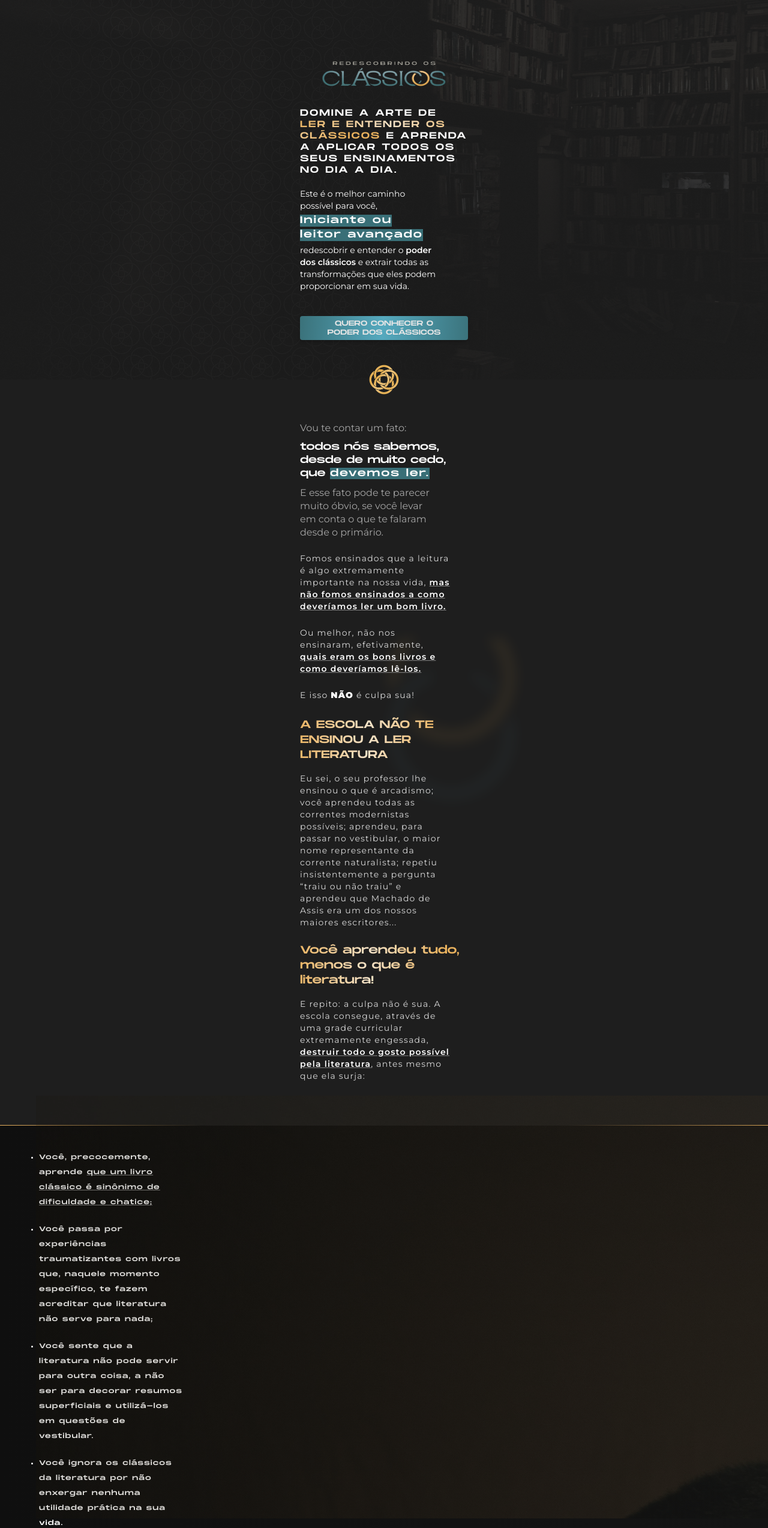
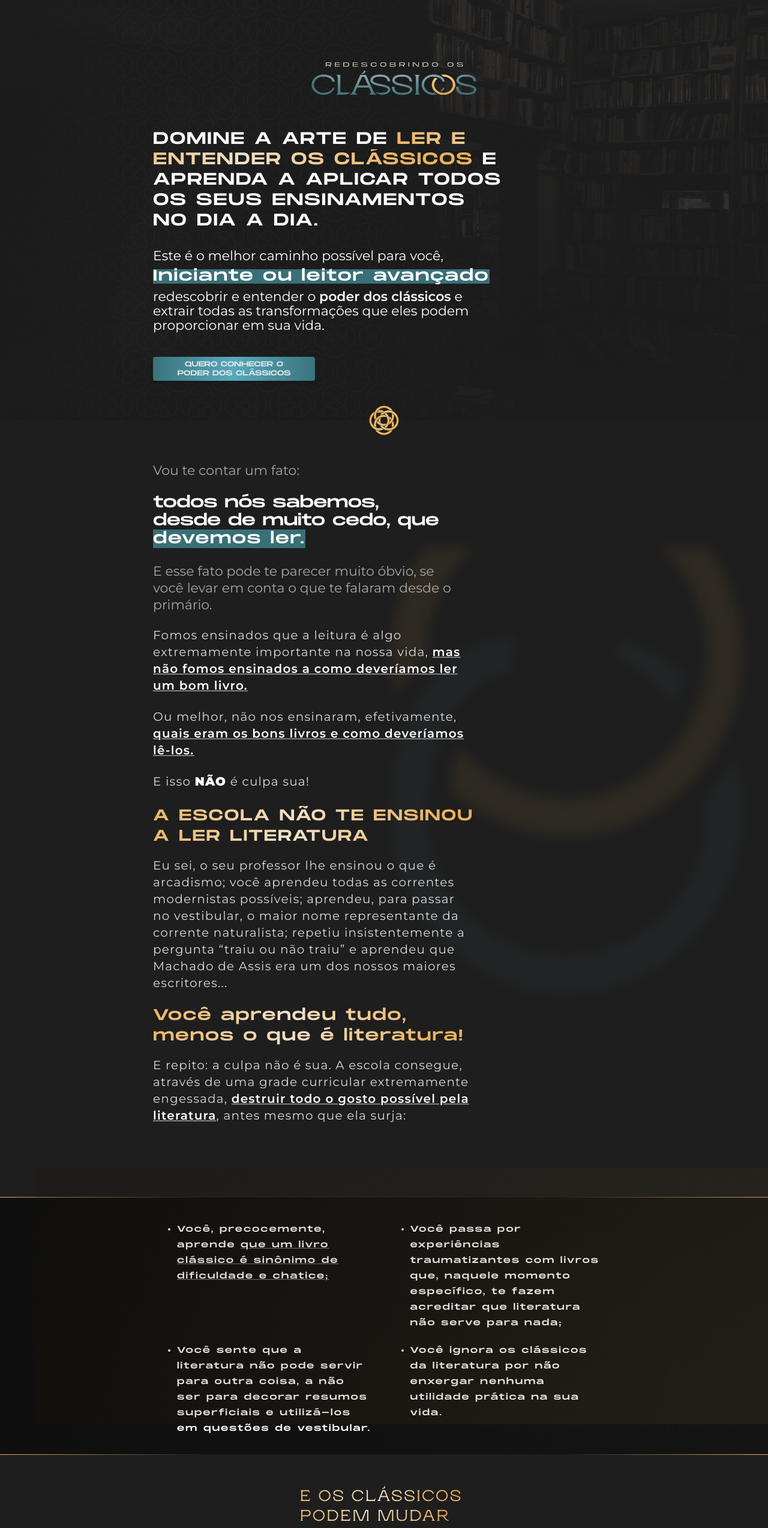
Before and after one commit to MatheusLasserre/matheus-araujo-website, a Next.js app: page /redescobrindo-os-classicos in a window 1280 px wide. Shown: the top 2548 px of the page at 60% size. Built offline with nearby package versions, Linux system fonts and the light colour scheme.

Commit message:
Ajustes finais

```diff
--- a/components/ROC/Bloco6.js
+++ b/components/ROC/Bloco6.js
@@ -63,7 +63,7 @@ function Bloco6() {
                                 <p className={B6Style.itemTitle}>MINICURSO</p>
                                 <div className={B6Style.itemImage}>
                                     <Image
-                                        src="/images/ROC/BONUS-1.png"
+                                        src="/images/ROC/BONUS-4.png"
                                         width={242}
                                         height={233}
                                         className={B6Style.itemImage}
--- a/components/ROC/Hero.js
+++ b/components/ROC/Hero.js
@@ -23,8 +23,7 @@ function Hero() {
                             />
                         </div>
                         <h1 className={heroStyle.heroHeadline}>DOMINE A ARTE DE <span className={heroStyle.goldGradient + ' ' +  heroStyle.heroHeadline}>LER E ENTENDER OS CLÁSSICOS</span> E APRENDA A APLICAR TODOS OS SEUS ENSINAMENTOS NO DIA A DIA.</h1>
-                        <p className={heroStyle.firstParagraph}>Este é o melhor caminho possível para você,
-                        <span className={heroStyle.blockText + ' ' + heroStyle.break}> Iniciante ou </span><span className={heroStyle.blockText + ' ' + heroStyle.heroTextSpacer}>leitor avançado </span>redescobrir e entender o <span className={heroStyle.strong}>poder dos clássicos</span> e extrair todas as transformações que eles podem proporcionar em sua vida.
+                        <p className={heroStyle.firstParagraph}>Este é o melhor caminho possível para você, <span className={heroStyle.blockText + ' ' + heroStyle.break}> Iniciante ou </span><span className={heroStyle.blockText + ' ' + heroStyle.heroTextSpacer}>&nbsp;leitor avançado </span>redescobrir e entender o <span className={heroStyle.strong}>poder dos clássicos</span> e extrair todas as transformações que eles podem proporcionar em sua vida.
                         </p>
                         <Button
                         txt="QUERO CONHECER O PODER DOS CLÁSSICOS"
--- a/pages/redescobrindo-os-classicos.js
+++ b/pages/redescobrindo-os-classicos.js
@@ -22,6 +22,7 @@ export default function getStaticprops() {
             <title>Redescobrindo os Clássicos</title>
             {/* <!-- Facebook Pixel Code --> */}
             <script src="/fscript.js"></script>
+        <link rel="icon" href="/vercel.png" />
 
         </Head>
         <div className={ style.virtualBody }>
--- a/styles/Bloco2.module.css
+++ b/styles/Bloco2.module.css
@@ -111,3 +111,39 @@ background-position-x: 10rem ; */
     background-image: linear-gradient(270deg, #EAB25E 0%, rgba(234, 178, 94, 0) 26.08%, rgba(234, 178, 94, 0) 73.76%, #EAB25E 100.13%);
 
 }
+
+@media only screen and (min-width: 770px) {
+
+    .bloco2Wrap {
+        width: 77rem;
+        padding-right: 21rem;
+        align-items: flex-start;
+        justify-items: flex-start;
+        padding-bottom: 5rem;
+    }
+
+    .lightText {
+        font-size: 2.2rem;
+        line-height: 2.8rem;
+        text-align: left;
+    }
+
+    .heavyText {
+        font-size: 2.6rem;
+        line-height: 3rem;
+        padding-right: 8rem;
+        margin: 1.5rem auto;
+    }
+
+    .bodyText {
+        font-size: 2rem;
+        line-height: 2.8rem;
+    }
+
+    .goldGradient {
+        font-size: 2.6rem;
+        line-height: 3.4rem;
+        letter-spacing: 0.21rem;
+    }
+
+}
--- a/styles/Bloco3.module.css
+++ b/styles/Bloco3.module.css
@@ -53,3 +53,28 @@
     background-image: linear-gradient(270deg, #EAB25E 0%, rgba(234, 178, 94, 0) 26.08%, rgba(234, 178, 94, 0) 73.76%, #EAB25E 100.13%);
 
 }
+
+@media only screen and (min-width: 770px) {
+    .bloco3Wrap {
+        width: 77rem;
+        margin: auto;
+
+    }
+
+    .listText {
+        display: flex;
+        flex-direction: row;
+        flex-wrap: wrap;
+        row-gap: 0rem;
+        column-gap: 6rem;
+
+    }
+
+    .listText > li {
+        font-size: 1.4rem;
+        line-height: 2.6rem;
+        letter-spacing: 0.21rem;
+        width: 45%;
+
+    }
+}
--- a/styles/ROC-button.module.css
+++ b/styles/ROC-button.module.css
@@ -12,3 +12,11 @@
     cursor: pointer;
 
 }
+
+@media only screen and (min-width: 770px) {
+
+        .btnCta {
+            width: 27rem;
+        }
+
+}
--- a/styles/hero.module.css
+++ b/styles/hero.module.css
@@ -109,3 +109,46 @@
     margin-top: 4rem;
     margin-bottom: -3.6rem;
 }
+
+@media only screen and (min-width: 770px) {
+    .heroWrap {
+      width: 77rem;
+      align-items: flex-start;
+    }
+
+    .logo {
+        align-self: center;
+        justify-self: center;
+        margin-bottom: 5rem;
+        margin-right: 0rem;
+        margin-left: 33rem;
+    }
+
+    .heroHeadline {
+        font-size: 2.8rem;
+        line-height: 3.4rem;
+        padding-right: 17.8rem;
+        text-align: left;
+
+    }
+
+    .goldGradient {
+        padding-right: 0;
+    }
+
+    .firstParagraph {
+        padding-right: 20.8rem;
+        font-size: 2.2rem;
+        margin: 1rem auto;
+        line-height: 2.4rem;
+        margin-bottom: 4rem;
+    }
+
+    .blockText {
+        font-size:2.6rem ;
+        margin: 1rem auto;
+    }
+
+
+
+  }
```
Also changed, not shown: pages/index.js (+36 -62 lines), public/images/ROC/BONUS-4.png (added), public/vercel.png (added).
